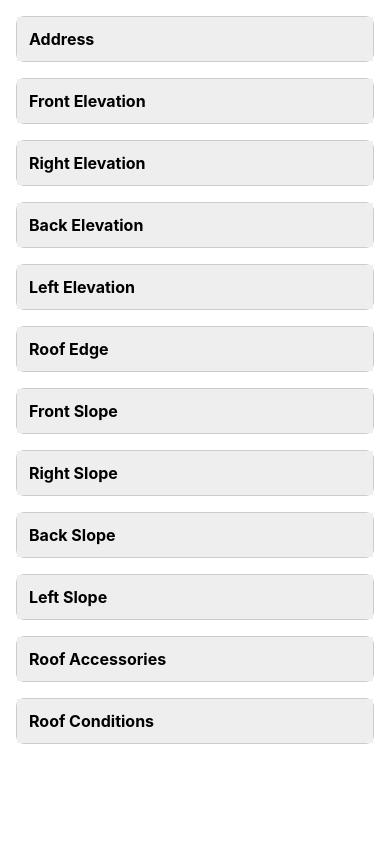
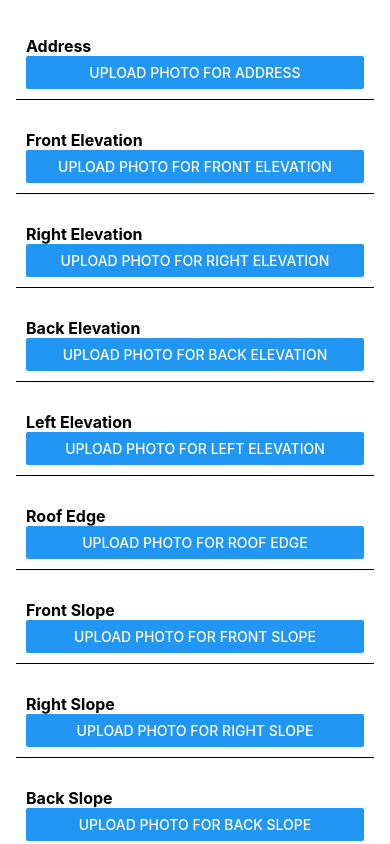
Before and after one commit to ClearSkyDev/clearsky_photo_reports, a React Native app in the folder react_native/: screen / in a window 390 px wide. Built offline with nearby package versions, Linux system fonts and the light colour scheme.

Commit message:
Simplify photo intake UI with upload loop

```diff
--- a/react_native/App.js
+++ b/react_native/App.js
@@ -1,5 +1,5 @@
 import React, { useState } from 'react';
-import { View, Text, ScrollView, TouchableOpacity, StyleSheet, TextInput, Image, FlatList, Button } from 'react-native';
+import { View, Text, ScrollView, StyleSheet, TextInput, Image, Button } from 'react-native';
 import * as ImagePicker from 'expo-image-picker';
 import { compressAndSquarePhoto } from './photoUploadUtils';
 
@@ -58,9 +58,8 @@ const inspectionSections = [
 export default function ClearSkyPhotoIntakeScreen() {
   // Store photos keyed by section name
   const [photoData, setPhotoData] = useState({});
-  const [photosBySection, setPhotosBySection] = useState({});
 
-  const handleAddPhoto = async (section) => {
+  const handlePhotoUpload = async (section) => {
     const result = await ImagePicker.launchCameraAsync({
       mediaTypes: ImagePicker.MediaTypeOptions.Images,
       quality: 0.5,
@@ -68,99 +67,64 @@ export default function ClearSkyPhotoIntakeScreen() {
 
     if (!result.canceled) {
       const processedUri = await compressAndSquarePhoto(result.assets[0].uri);
-      const photoObj = {
-        id: Date.now().toString(),
-        imageUri: processedUri,
-        sectionPrefix: section,
-        userLabel: section,
-        aiSuggestedLabel: generateAISuggestion(section),
-        approved: false,
-      };
-      setPhotosBySection((prev) => ({
+      setPhotoData((prev) => ({
         ...prev,
-        [section]: prev[section] ? [...prev[section], photoObj] : [photoObj],
+        [section]: prev[section]
+          ? [...prev[section], { uri: processedUri, label: '' }]
+          : [{ uri: processedUri, label: '' }],
       }));
     }
   };
 
-  const updatePhoto = (section, id, changes) => {
-    setPhotosBySection((prev) => ({
-      ...prev,
-      [section]: prev[section].map((p) => (p.id === id ? { ...p, ...changes } : p)),
-    }));
-  };
-
-  const regenerateAISuggestion = (section, id) => {
-    updatePhoto(section, id, { aiSuggestedLabel: generateAISuggestion(section) });
+  const handleLabelChange = (section, index, text) => {
+    setPhotoData((prev) => {
+      const updatedSection = prev[section] ? [...prev[section]] : [];
+      if (updatedSection[index]) {
+        updatedSection[index] = { ...updatedSection[index], label: text };
+      }
+      return { ...prev, [section]: updatedSection };
+    });
   };
 
   return (
     <ScrollView contentContainerStyle={styles.container}>
       {inspectionSections.map((section) => (
-        <SectionAccordion
+        <View
           key={section}
-          section={section}
-          photos={photosBySection[section] || []}
-          onAddPhoto={() => handleAddPhoto(section)}
-          onUpdateLabel={(id, text) => updatePhoto(section, id, { userLabel: text })}
-          onApprove={(id) => updatePhoto(section, id, { approved: true })}
-          onEdit={(id) => updatePhoto(section, id, { approved: false })}
-          onSkip={(id) => updatePhoto(section, id, { approved: false })}
-          onRegenerate={(id) => regenerateAISuggestion(section, id)}
-        />
+          style={{ marginVertical: 10, padding: 10, borderBottomWidth: 1 }}
+        >
+          <Text style={{ fontWeight: 'bold', fontSize: 16 }}>{section}</Text>
+
+          <Button
+            title={`Upload Photo for ${section}`}
+            onPress={() => handlePhotoUpload(section)}
+          />
+
+          {photoData[section]?.map((item, index) => (
+            <View key={index} style={{ marginTop: 10 }}>
+              <Image
+                source={{ uri: item.uri }}
+                style={{ width: 200, height: 200, borderRadius: 6 }}
+                resizeMode="cover"
+              />
+
+              <TextInput
+                value={item.label}
+                onChangeText={(text) => handleLabelChange(section, index, text)}
+                placeholder="Enter photo label"
+                style={{
+                  borderWidth: 1,
+                  borderColor: '#ccc',
+                  padding: 8,
+                  marginTop: 5,
+                  borderRadius: 4,
+                }}
+              />
+            </View>
+          ))}
+        </View>
       ))}
     </ScrollView>
-  );
-}
-
-function SectionAccordion({ section, photos, onAddPhoto, onUpdateLabel, onApprove, onEdit, onSkip, onRegenerate }) {
-  const [open, setOpen] = useState(false);
-
-  return (
-    <View style={styles.sectionContainer}>
-      <TouchableOpacity onPress={() => setOpen(!open)} style={styles.sectionHeader}>
-        <Text style={styles.sectionTitle}>{section}</Text>
-      </TouchableOpacity>
-      {open && (
-        <View style={styles.sectionContent}>
-          <Button title="Add Photo" onPress={onAddPhoto} />
-          <FlatList
-            data={photos}
-            numColumns={3}
-            keyExtractor={(item) => item.id}
-            renderItem={({ item }) => (
-              <View style={styles.photoItem}>
-                <Image source={{ uri: item.imageUri }} style={styles.thumbnail} />
-                <TextInput
-                  style={styles.labelInput}
-                  value={item.userLabel}
-                  placeholder={`${section} label`}
-                  editable={!item.approved}
-                  onChangeText={(text) => onUpdateLabel(item.id, text)}
-                />
-                {item.aiSuggestedLabel ? (
-                  <Text style={styles.suggestText}>{item.aiSuggestedLabel}</Text>
-                ) : null}
-                <View style={styles.actionRow}>
-                  <TouchableOpacity onPress={() => onApprove(item.id)} style={styles.actionButton}>
-                    <Text>✅</Text>
-                  </TouchableOpacity>
-                  <TouchableOpacity onPress={() => onEdit(item.id)} style={styles.actionButton}>
-                    <Text>✏️</Text>
-                  </TouchableOpacity>
-                  <TouchableOpacity onPress={() => onSkip(item.id)} style={styles.actionButton}>
-                    <Text>⏭️</Text>
-                  </TouchableOpacity>
-                  <TouchableOpacity onPress={() => onRegenerate(item.id)} style={styles.actionButton}>
-                    <Text>🔄</Text>
-                  </TouchableOpacity>
-                </View>
-              </View>
-            )}
-          />
-        </View>
-      )}
-    </View>
   );
 }
 
```
